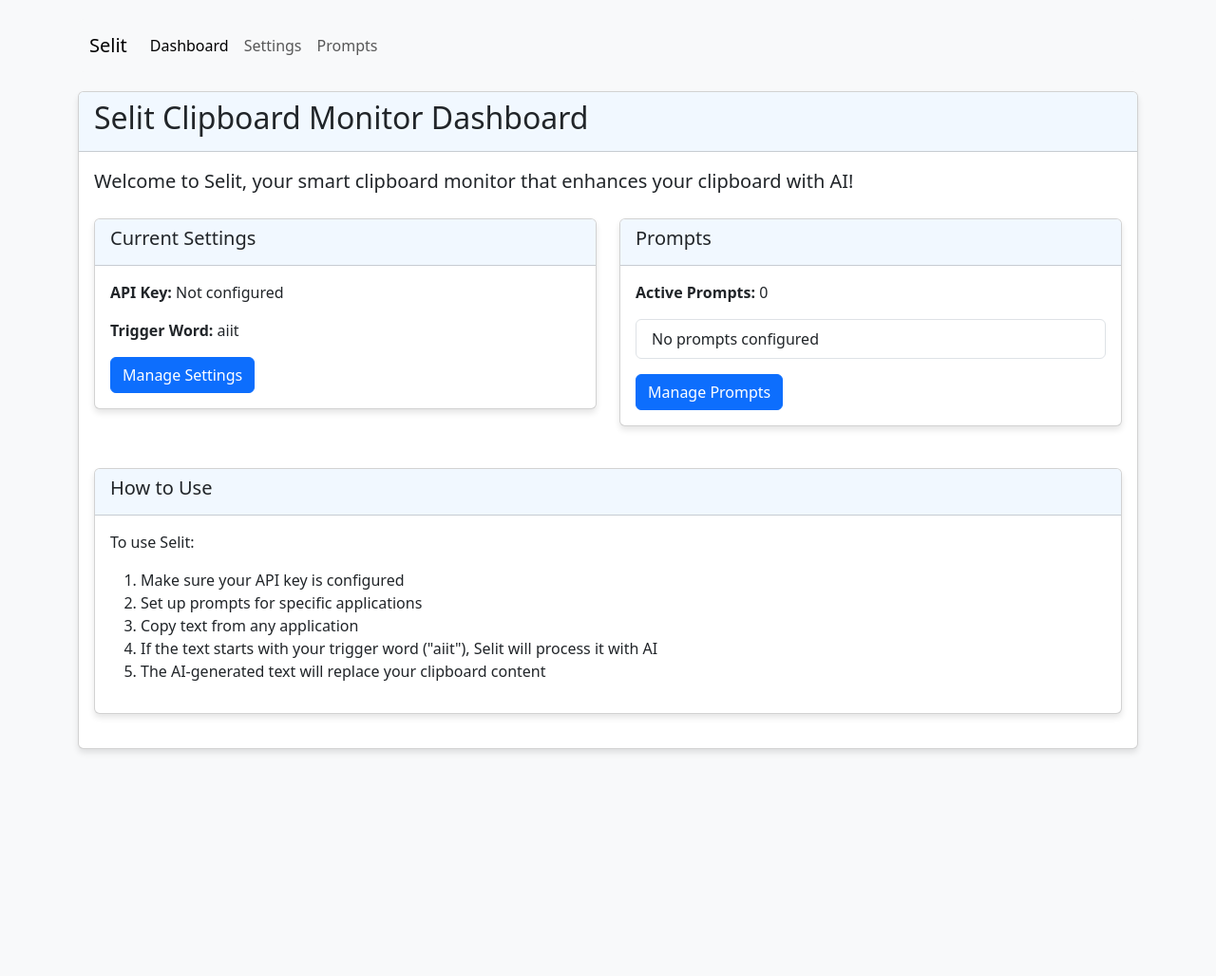
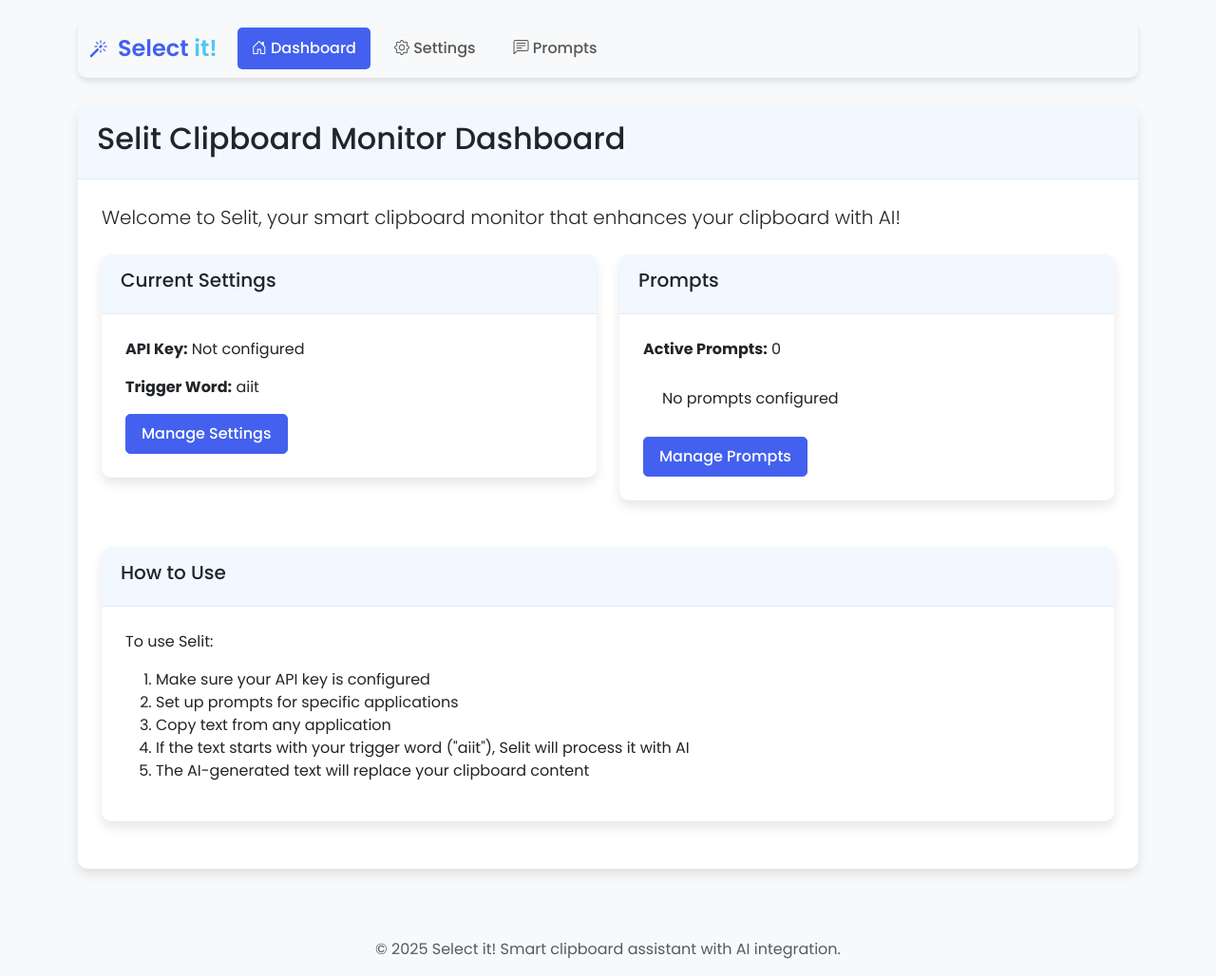
Before and after one commit to horw/selit, a Flask app: page / in a window 1280 px wide. Shown: the whole page at 95% size. Before the commit the page ends 793 px from the top, so only its background shows below. Run offline with Flask 3, Linux system fonts and the light colour scheme.

Commit message:
Update ui

```diff
--- a/selit/templates/base.html
+++ b/selit/templates/base.html
@@ -3,40 +3,173 @@
 <head>
     <meta charset="UTF-8">
     <meta name="viewport" content="width=device-width, initial-scale=1.0">
-    <title>{% block title %}Selit - Clipboard Monitor{% endblock %}</title>
+    <title>{% block title %}Select it! - Smart Clipboard Assistant{% endblock %}</title>
     <link href="https://cdn.jsdelivr.net/npm/bootstrap@5.3.0-alpha1/dist/css/bootstrap.min.css" rel="stylesheet">
     <link href="https://cdn.jsdelivr.net/npm/bootstrap-icons@1.11.0/font/bootstrap-icons.css" rel="stylesheet">
+    <link rel="stylesheet" href="https://fonts.googleapis.com/css2?family=Poppins:wght@300;400;500;600;700&display=swap">
     <style>
+        :root {
+            --primary-color: #4361ee;
+            --secondary-color: #3f37c9;
+            --accent-color: #4cc9f0;
+            --light-color: #f8f9fa;
+            --dark-color: #212529;
+            --success-color: #4CAF50;
+            --warning-color: #ff9800;
+            --danger-color: #f44336;
+        }
+
         body {
             padding-top: 20px;
             background-color: #f8f9fa;
+            font-family: 'Poppins', sans-serif;
         }
+
         .navbar {
-            margin-bottom: 20px;
-        }
-        .card {
-            margin-bottom: 20px;
+            margin-bottom: 30px;
+            border-radius: 10px;
             box-shadow: 0 4px 6px rgba(0, 0, 0, 0.1);
         }
+
+        .navbar-brand {
+            font-weight: 600;
+            color: var(--primary-color) !important;
+            font-size: 1.5rem;
+        }
+
+        .navbar-brand .highlight {
+            color: var(--accent-color);
+        }
+
+        .nav-link {
+            font-weight: 500;
+            padding: 10px 15px !important;
+            border-radius: 5px;
+            margin: 0 5px;
+            transition: all 0.3s ease;
+        }
+
+        .nav-link:hover {
+            background-color: rgba(67, 97, 238, 0.1);
+        }
+
+        .nav-link.active {
+            background-color: var(--primary-color);
+            color: white !important;
+        }
+
+        .card {
+            margin-bottom: 25px;
+            border-radius: 10px;
+            border: none;
+            box-shadow: 0 6px 12px rgba(0, 0, 0, 0.1);
+            overflow: hidden;
+        }
+
         .card-header {
             background-color: #f1f8ff;
+            border-bottom: 1px solid rgba(0, 0, 0, 0.05);
+            font-weight: 600;
+            padding: 15px 20px;
         }
+
+        .card-body {
+            padding: 25px;
+        }
+
+        .btn {
+            border-radius: 5px;
+            font-weight: 500;
+            padding: 8px 16px;
+            transition: all 0.3s ease;
+        }
+
         .btn-primary {
-            background-color: #0d6efd;
+            background-color: var(--primary-color);
+            border-color: var(--primary-color);
         }
+
+        .btn-primary:hover {
+            background-color: var(--secondary-color);
+            border-color: var(--secondary-color);
+        }
+
+        .btn-info {
+            background-color: var(--accent-color);
+            border-color: var(--accent-color);
+            color: white;
+        }
+
+        .btn-info:hover {
+            background-color: #3ab7db;
+            border-color: #3ab7db;
+            color: white;
+        }
+
         .btn-danger {
-            background-color: #dc3545;
+            background-color: var(--danger-color);
+            border-color: var(--danger-color);
         }
+
+        .form-control {
+            border-radius: 5px;
+            padding: 10px 15px;
+            border: 1px solid #ddd;
+        }
+
+        .form-control:focus {
+            border-color: var(--primary-color);
+            box-shadow: 0 0 0 0.25rem rgba(67, 97, 238, 0.25);
+        }
+
         .flash-messages {
-            margin-bottom: 20px;
+            margin-bottom: 25px;
+        }
+
+        .alert {
+            border-radius: 8px;
+            padding: 15px 20px;
+        }
+
+        .list-group-item {
+            border-left: none;
+            border-right: none;
+            padding: 12px 20px;
+        }
+
+        .list-group-item:first-child {
+            border-top: none;
+        }
+
+        .list-group-item:last-child {
+            border-bottom: none;
+        }
+
+        .table {
+            border-radius: 8px;
+            overflow: hidden;
+        }
+
+        .badge {
+            padding: 5px 10px;
+            font-weight: 500;
+        }
+
+        .app-icon {
+            font-size: 1.2rem;
+            vertical-align: text-bottom;
+            margin-right: 5px;
         }
     </style>
 </head>
 <body>
     <div class="container">
-        <nav class="navbar navbar-expand-lg navbar-light bg-light rounded">
+        <nav class="navbar navbar-expand-lg navbar-light bg-light">
             <div class="container-fluid">
-                <a class="navbar-brand" href="{{ url_for('index') }}">Selit</a>
+                <a class="navbar-brand" href="{{ url_for('index') }}">
+                    <i class="bi bi-magic app-icon"></i>
+                    Select <span class="highlight">it!</span>
+                </a>
                 <button class="navbar-toggler" type="button" data-bs-toggle="collapse" data-bs-target="#navbarNav">
                     <span class="navbar-toggler-icon"></span>
                 </button>
@@ -44,15 +177,21 @@
                     <ul class="navbar-nav me-auto">
                         <li class="nav-item">
                             <a class="nav-link {% if request.endpoint == 'index' %}active{% endif %}"
-                               href="{{ url_for('index') }}">Dashboard</a>
+                               href="{{ url_for('index') }}">
+                               <i class="bi bi-house-door"></i> Dashboard
+                            </a>
                         </li>
                         <li class="nav-item">
                             <a class="nav-link {% if request.endpoint == 'settings' %}active{% endif %}"
-                               href="{{ url_for('settings') }}">Settings</a>
+                               href="{{ url_for('settings') }}">
+                               <i class="bi bi-gear"></i> Settings
+                            </a>
                         </li>
                         <li class="nav-item">
                             <a class="nav-link {% if request.endpoint == 'prompts' %}active{% endif %}"
-                               href="{{ url_for('prompts') }}">Prompts</a>
+                               href="{{ url_for('prompts') }}">
+                               <i class="bi bi-chat-left-text"></i> Prompts
+                            </a>
                         </li>
                     </ul>
                 </div>
@@ -63,7 +202,10 @@
             {% with messages = get_flashed_messages(with_categories=true) %}
                 {% if messages %}
                     {% for category, message in messages %}
-                        <div class="alert alert-{{ category }}">{{ message }}</div>
+                        <div class="alert alert-{{ category }} alert-dismissible fade show" role="alert">
+                            {{ message }}
+                            <button type="button" class="btn-close" data-bs-dismiss="alert" aria-label="Close"></button>
+                        </div>
                     {% endfor %}
                 {% endif %}
             {% endwith %}
@@ -72,6 +214,10 @@
         <div class="content">
             {% block content %}{% endblock %}
         </div>
+
+        <footer class="mt-5 mb-3 text-center text-muted">
+            <p>&copy; 2025 Select it! Smart clipboard assistant with AI integration.</p>
+        </footer>
     </div>
 
     <script src="https://cdn.jsdelivr.net/npm/bootstrap@5.3.0-alpha1/dist/js/bootstrap.bundle.min.js"></script>
```
